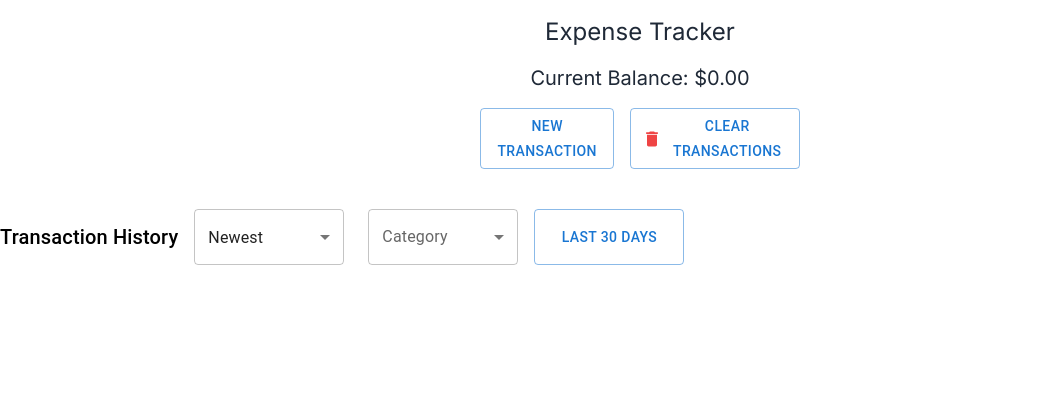
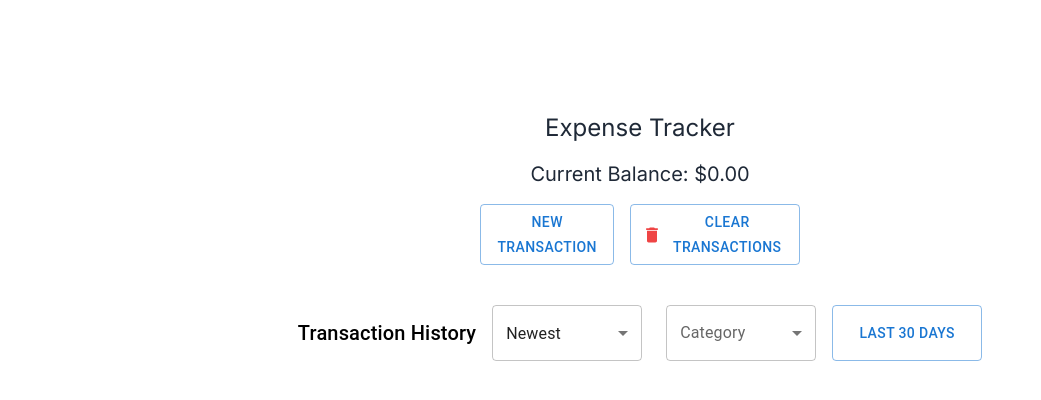
Before and after one commit to NabilKhattab37/Spending-Tracker, a Next.js app: page /Dashboard in a window 1280 px wide. Shown: the top 400 px of the page, without its empty margins (0-1041 px from the left). Built offline with nearby package versions, Linux system fonts and the light colour scheme.

Commit message:
minor changes

```diff
--- a/src/app/(Pages)/Dashboard/page.js
+++ b/src/app/(Pages)/Dashboard/page.js
@@ -5,7 +5,7 @@
 function Page() {
 
     return (
-        <div>
+        <div   className="flex min-h-screen flex-col items-center justify-between p-24">
             <Budget />
         </div>
 
--- a/src/app/page.js
+++ b/src/app/page.js
@@ -13,7 +13,7 @@
   return (
       <ThemeProvider theme={darkTheme}>
           <CssBaseline />
-          <main  className="flex min-h-screen flex-col items-center justify-between p-24">
+          <main>
               <Dashboard></Dashboard>
           </main>
       </ThemeProvider>
```
